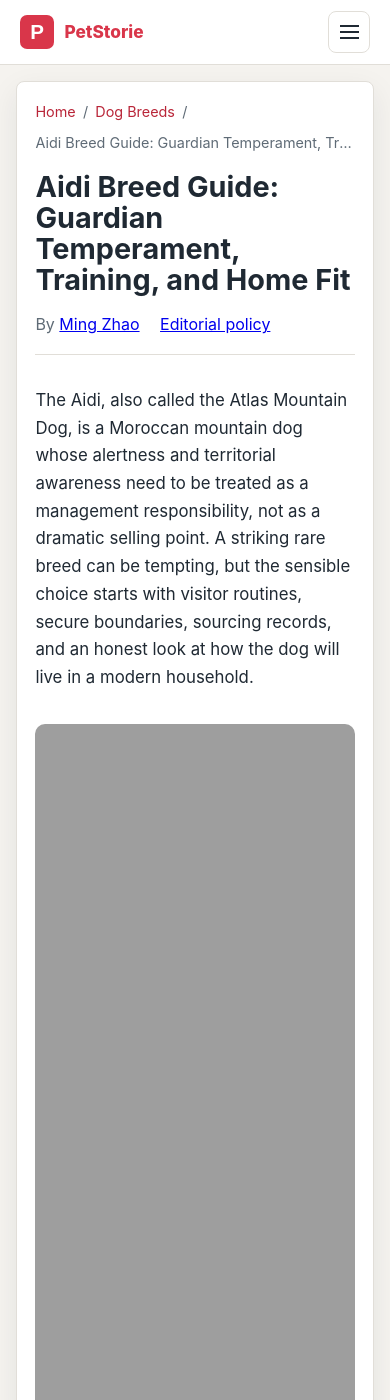
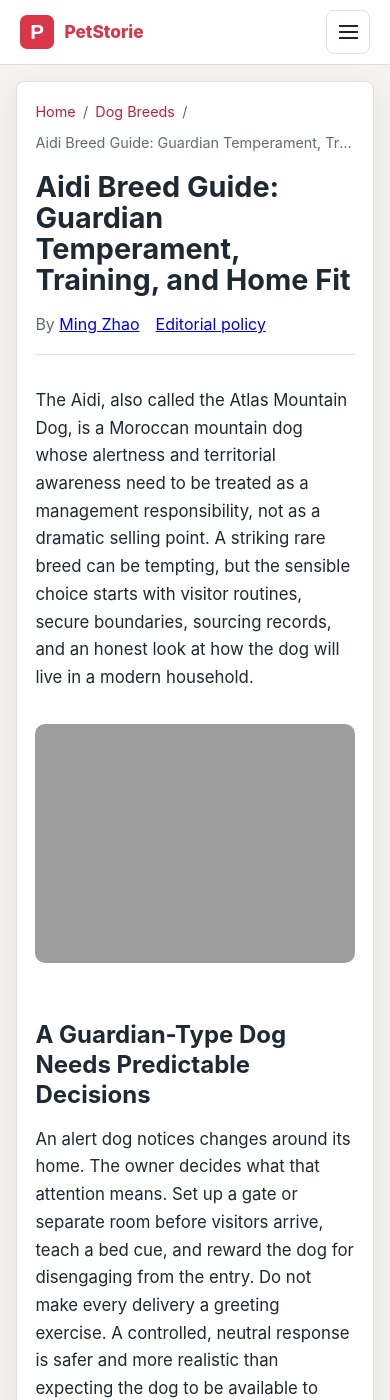
Before and after one commit to hszhaom/MingToys, a Jekyll site: the page built from _posts/2026-08-03-aidi-chien-de-montagne-de-l-atlas-breed-guide.md, in a window 390 px wide and 1400 px high. Built offline with Jekyll 4.4.1, drawn with Linux system fonts in a browser that asks for light colours.

Commit message:
Improve mobile readability and touch targets

```diff
--- a/_layouts/post.html
+++ b/_layouts/post.html
@@ -30,14 +30,14 @@
     </nav>
     <h1 class="post-title">{{ page.title }}</h1>
     <div class="post-meta">
-      By <a href="{{ site.url }}{{ site.editor.profile_url }}">{{ site.editor.name }}</a>
+      <span>By <a href="{{ site.url }}{{ site.editor.profile_url }}">{{ site.editor.name }}</a></span>
       {% unless page.noindex %}
-      <span style="margin-left: 1rem;">Published on: {{ page.date | date: "%B %d, %Y" }}</span>
+      <span>Published on: {{ page.date | date: "%B %d, %Y" }}</span>
       {% if page.updated %}
-      <span style="margin-left: 1rem;">Updated on: {{ modified_date | date: "%B %d, %Y" }}</span>
+      <span>Updated on: {{ modified_date | date: "%B %d, %Y" }}</span>
       {% endif %}
       {% endunless %}
-      <span style="margin-left: 1rem;"><a href="{{ site.url }}/editorial-policy/">Editorial policy</a></span>
+      <span><a href="{{ site.url }}/editorial-policy/">Editorial policy</a></span>
     </div>
     {% include post-toc.html %}
     <div class="post-content">
--- a/assets/css/style.css
+++ b/assets/css/style.css
@@ -22,6 +22,13 @@
   color: var(--ink);
   font-family: -apple-system, BlinkMacSystemFont, "Segoe UI", Roboto, Arial, sans-serif;
   line-height: 1.65;
+  -webkit-text-size-adjust: 100%;
+}
+
+img,
+video {
+  max-width: 100%;
+  height: auto;
 }
 
 .site-header {
@@ -823,6 +830,9 @@
 }
 
 .post-meta {
+  display: flex;
+  flex-wrap: wrap;
+  gap: 0.35rem 1rem;
   color: var(--muted);
   margin-bottom: 2rem;
   padding-bottom: 1rem;
@@ -1212,8 +1222,8 @@
     display: inline-flex;
     align-items: center;
     justify-content: center;
-    width: 42px;
-    height: 42px;
+    width: 44px;
+    height: 44px;
     margin-left: auto;
     border: 1px solid var(--line);
     border-radius: 8px;
@@ -1244,6 +1254,9 @@
   }
 
   .js-nav .nav.is-open a {
+    display: flex;
+    align-items: center;
+    min-height: 44px;
     padding: 0.55rem 0.45rem;
   }
 
@@ -1260,6 +1273,10 @@
     font-size: 1.08rem;
   }
 
+  .site-logo {
+    min-height: 44px;
+  }
+
   .nav a {
     font-size: 0.86rem;
     padding: 0.48rem 0.62rem;
@@ -1272,6 +1289,10 @@
 
   .hero-copy p {
     font-size: 1rem;
+  }
+
+  .hero-actions a {
+    flex: 1 1 100%;
   }
 
   .topic-grid,
@@ -1333,6 +1354,15 @@
     justify-self: start;
   }
 
+  .result-head {
+    align-items: flex-start;
+    flex-wrap: wrap;
+  }
+
+  .cost-output strong {
+    overflow-wrap: anywhere;
+  }
+
   .footer-nav {
     grid-template-columns: 1fr 1fr;
     gap: 1.25rem;
@@ -1340,19 +1370,30 @@
 
   .post-content table,
   .topic-page table {
+    display: block;
+    overflow-x: auto;
     font-size: 0.94rem;
     table-layout: auto;
+    -webkit-overflow-scrolling: touch;
   }
 
   .post-content th,
   .post-content td,
   .topic-page th,
   .topic-page td {
+    min-width: 8rem;
     padding: 0.72rem;
   }
 
   .post-content td:first-child,
   .post-content th:first-child {
-    width: 38%;
+    width: auto;
+  }
+
+  summary,
+  .footer-group a {
+    display: flex;
+    align-items: center;
+    min-height: 44px;
   }
 }
```
